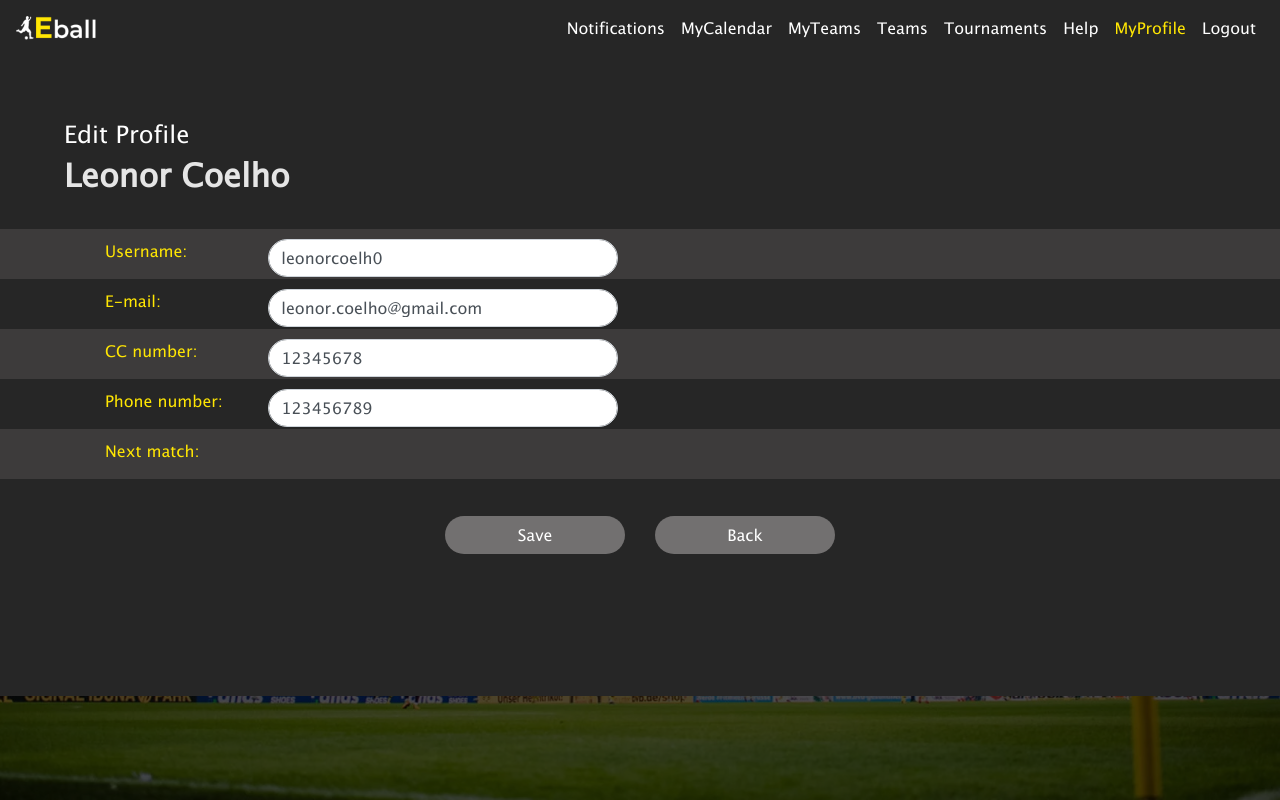
After one commit to joaofaccardoso/Eball, a Django app: a page that uses appEball/templates/appEball/edit_user_profile.html in a window 1280 px wide. The commit adds this page. Run offline with Django 3.2, Linux system fonts and the light colour scheme; a user stored in the database is signed in; data comes from the database, SQL or seed files in the repository; both versions use the stored data as it was after the commit; some libraries are stand-ins or nearby versions.

Commit message:
edit profile

```diff
--- /dev/null
+++ b/appEball/static/appEball/css/edit_user_profile.css
@@ -0,0 +1,85 @@
+@font-face {
+    font-family: "lucidaSans";
+    src: url("../fonts/lucida-sans/LucidaSansRegular.ttf");
+}
+
+* {
+    font-family: "lucidaSans";
+}
+
+html {
+    overflow-x: hidden;
+}
+
+body {
+    background-color: transparent;
+}
+
+#profileNav{
+    color: #FFE603;
+}
+
+#profileTitle {
+    margin-left: 5%;
+    margin-top: 5%;
+    color: white;
+}
+
+#userTitle {
+    margin-left: 5%;
+    color: #E5E5E5;
+}
+
+#profileCol{
+    position: absolute;
+    margin-top: 2%;
+}
+
+.row{
+    padding-top: 10px;
+    padding-right: 60px;
+    padding-left: 60px;
+    text-align: justify;
+}
+
+#row1{
+    height: 50px;
+    background-color: #3D3B3B;
+}
+
+#row2{
+    height: 50px;
+}
+
+#username,#email,#ccnumber,#phoneNumber{
+    width: 350px;
+}
+.userLabel {
+    color: #FFE603;
+    margin-left: 30px;
+}
+
+.userInfo {
+    color: #E5E5E5;
+    margin-left: 5%;
+}
+
+#colImg{
+    position: absolute;
+    z-index: 1;
+    padding-right: 5%;
+    margin-top: -2%;
+}
+
+.btn {
+    background-color: #727070;
+    color: white;
+    width: 180px;
+    margin-top: 5%;
+}
+
+.btn:hover {
+    background-color: #FFE603;
+    color: #262626;
+    transition:0.5s;
+}
--- /dev/null
+++ b/appEball/templates/appEball/edit_user_profile.html
@@ -0,0 +1,73 @@
+{% extends 'appEball/base_with_grey_background.html' %}
+{% load static %}
+
+{% block css %}
+    <link rel="stylesheet" type="text/css" href="{% static 'appEball/css/edit_user_profile.css' %}">
+{% endblock %}
+
+{% block content2 %}
+	<div class="content" id="profileContent">
+		<h4 id="profileTitle">Edit Profile</h4>
+		<h2 id="userTitle"><strong>{{ requestedUser.firstName }} {{ requestedUser.lastName }}</strong></h2>
+		 <form method="post">
+            {% csrf_token %}
+			<div class="col" id="profileCol">
+				<div class="row" id="row1">
+					<div class="col-sm-2">
+						<p class="userLabel line">Username:</p>
+					</div>
+					<div class="col">
+						<input type="userInfo line" class="form-control rounded-pill" name="username" id="username" value={{ requestedUser.username }}>
+					</div>
+				</div>
+				<div class="row" id="row2">
+					<div class="col-sm-2">
+						<p class="userLabel line">E-mail:</p>
+					</div>
+					<div class="col">
+						<input type="userInfo line" class="form-control rounded-pill" name="email" id="email" value={{ requestedUser.email }}>
+					</div>
+				</div>
+				<div class="row"  id="row1">
+					<div class="col-sm-2">
+						<p class="userLabel line">CC number:</p>
+					</div>
+					<div class="col">
+						<input type="userInfo line" class="form-control rounded-pill"  name="ccNumber" id="ccNumber" value={{ requestedUser.ccNumber }}>
+					</div>
+				</div>
+				<div class="row" id="row2">
+					<div class="col-sm-2">
+						<p class="userLabel line">Phone number:</p>
+					</div>
+					<div class="col">
+						<input type="userInfo line" class="form-control rounded-pill" name ="phoneNumber"id="phoneNumber" value={{ requestedUser.phoneNumber }}>
+					</div>
+				</div>
+				<div class="row" id="row1">
+					<div class="col-sm-2">
+						<p class="userLabel line">Next match:</p>
+					</div>
+					<div class="col">
+						<p class="userInfo line"></p>
+					</div>
+				</div>
+				<div class="row">
+					<div class="col" align='right'>
+						<button class="btn rounded-pill btn-block" type="submit" >Save</button>
+					</div>
+					<div class="col" align='left'>
+						<button class= "btn rounded-pill btn-block" href={{request.META.HTTP_REFERER}}>Back</button>
+					</div>
+				</div>
+			</div>
+			<!--
+			<div class="col" id="colImg" align="right">
+				<img src="{% static 'appEball/assets/photo1.png' %}" height="350px" alt="">
+			</div>-->
+		</form>
+
+
+
+	</div>
+{% endblock %}
--- a/appEball/templates/appEball/teams_list.html
+++ b/appEball/templates/appEball/teams_list.html
@@ -14,6 +14,7 @@
 
         <div class="col-2" align="center" id= coli>
             <form method="post">
+                {% csrf_token %}
                 <div class="form-check form-check-inline">
                     <input type="search" class="form-control rounded-pill" name="Search" id="id_search">
                     <button  id="searchBtn" type="searchbtn"></button>
@@ -34,7 +35,7 @@
     <div class="row">
         <div class="col-9" ></div>
         <div class="col-2" >
-            <button class="btn btn-block rounded-pill" id="backBtn" type="back" >Back</button>
+            <button class="btn btn-block rounded-pill" id="backBtn" href={{request.META.HTTP_REFERER}} >Back</button>
         </div>
     </div>
 
--- a/appEball/templates/appEball/user_profile.html
+++ b/appEball/templates/appEball/user_profile.html
@@ -53,7 +53,7 @@
 				</div>
 				<div class="row">
 					<div class="col" align='right'>
-						<a class="btn rounded-pill btn-block" href="#">Edit Profile</a>
+						<a class="btn rounded-pill btn-block" href="{% url 'appEball:editUserProfile' user.username %}">Edit Profile</a>
 					</div>
 					<div class="col" align='left'>
 						<a class="btn rounded-pill btn-block" href={{request.META.HTTP_REFERER}}>Back</a>
--- a/appEball/urls.py
+++ b/appEball/urls.py
@@ -1,6 +1,6 @@
 from django.urls import path
 from . import views
-from .views import UserRegister, UserLogin, HomePage
+from .views import UserRegister, UserLogin, HomePage,edit_user_profile
 
 app_name = 'appEball'
 
@@ -11,5 +11,6 @@ urlpatterns = [
     path('logout/', views.userLogout, name='logout'),
     path('teams_list/', views.teams_list, name='teams_list'),
     path('profile/<str:username>', views.user_profile, name='userProfile'),
+    path('editprofile/<str:username>', edit_user_profile.as_view(), name='editUserProfile'),
     path('help/', views.help, name='help'),
 ]
--- a/appEball/views.py
+++ b/appEball/views.py
@@ -3,7 +3,7 @@ from django.contrib import messages
 from django.contrib.auth import logout, authenticate, login
 from django.http import HttpResponseRedirect
 from django.views import View
-from .forms import CustomUserForm, CustomUserLoginForm
+from .forms import CustomUserForm, CustomUserLoginForm, EditProfileForm
 from .models import CustomUser
 
 class HomePage(View):
@@ -67,5 +67,42 @@ def user_profile(request, username):
 	requestedUser = CustomUser.objects.get(username=username)
 	return render(request, 'appEball/user_profile.html', {'requestedUser':requestedUser})
 
+class edit_user_profile(View):
+    form_class = EditProfileForm
+
+    def get(self, request,username):
+        print("ALO")
+        requestedUser = CustomUser.objects.get(username=username)
+        return render(request, 'appEball/edit_user_profile.html', {'requestedUser':requestedUser})
+
+    def post(self, request,username):
+        print("oi1")
+        if request.method=="POST":
+            form = self.form_class(data=request.POST, instance=request.user)
+            if form.is_valid():
+                print("oi2")
+                user=form.save()
+
+                username = form.cleaned_data.get('username')
+                messages.success(request, ' Profile edited successfuly!')
+                return HttpResponseRedirect(reverse('appEball:userProfile',kwargs= {"username":username}))
+            else:
+                print(form.errors )
+                messages.warning(request, f'Form is not valid.')
+                return HttpResponseRedirect(reverse('appEball:editUserProfile',kwargs= {"username":username}))
+
 def help(request):
 	return render(request,'appEball/help.html',{})
+
+
+
+
+"""def edit_user_profile(request, username):
+    requestedUser = CustomUser.objects.get(username=username)
+    form=EditProfileForm(request.POST,instance=request.user)
+    if form.is_valid():
+            print("oi")
+            form.save()
+
+    return render(request, 'appEball/edit_user_profile.html', {'requestedUser':requestedUser})
+"""
```
Also changed, not shown: appEball/forms.py (+13 -1 lines), db.sqlite3.
